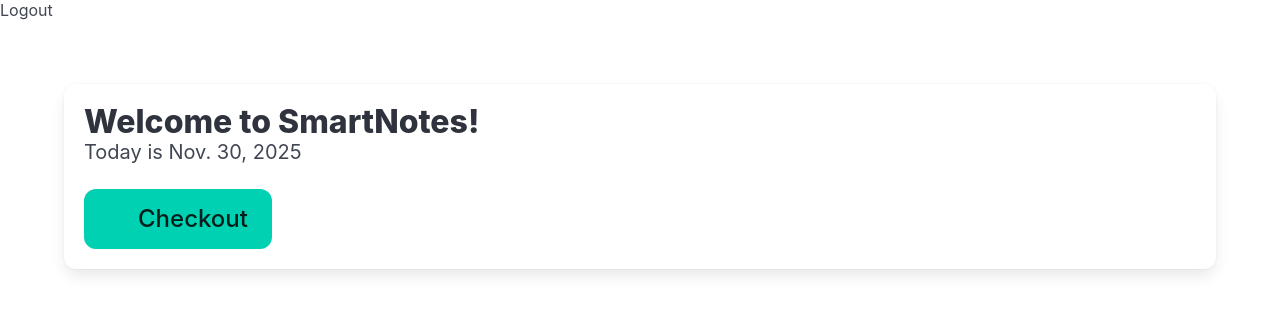
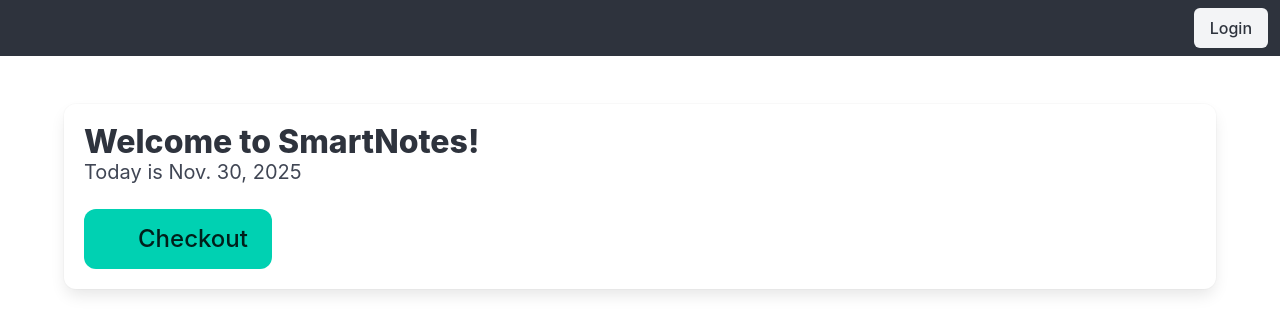
Before and after one commit to PrashantSBasnet/L5_WAT, a Django app: page / in a window 1280 px wide. Shown: the top 334 px of the page. Run offline with Django 5.2, Linux system fonts and the light colour scheme.

Commit message:
fix: logout in the navbar

```diff
--- a/django/home/urls.py
+++ b/django/home/urls.py
@@ -3,8 +3,8 @@ from django.urls import path
 from . import views
 
 urlpatterns=[
-    path('', views.HomeView.as_view()),
-    path('authorized', views.AuthorizedView.as_view()),
+    path('', views.HomeView.as_view(), name='home'),
+    path('authorized', views.AuthorizedView.as_view(), name='authorized'),
     path('login', views.LoginInterfaceView.as_view(), name='login'),
     path('logout', views.LogoutInterfaceView.as_view(), name='logout'),
 ]
--- a/django/static/template/base.html
+++ b/django/static/template/base.html
@@ -5,16 +5,37 @@
     <link rel="stylesheet" type="text/css" href="{% static 'css/style.css' %}">
 
     <!--     Bulma -->
-    <link rel="stylesheet" href="https://cdnjs.cloudflare.com/ajax/libs/bulma/1.0.4/css/bulma.min.css" integrity="sha512-yh2RE0wZCVZeysGiqTwDTO/dKelCbS9bP2L94UvOFtl/FKXcNAje3Y2oBg/ZMZ3LS1sicYk4dYVGtDex75fvvA==" crossorigin="anonymous" referrerpolicy="no-referrer" />
+    <link rel="stylesheet" href="https://cdnjs.cloudflare.com/ajax/libs/bulma/1.0.4/css/bulma.min.css"
+          integrity="sha512-yh2RE0wZCVZeysGiqTwDTO/dKelCbS9bP2L94UvOFtl/FKXcNAje3Y2oBg/ZMZ3LS1sicYk4dYVGtDex75fvvA=="
+          crossorigin="anonymous" referrerpolicy="no-referrer"/>
     <!--     &lt;!&ndash; Bootstrap CSS &ndash;&gt;-->
     <!--    <link href="https://cdn.jsdelivr.net/npm/bootstrap@5.3.3/dist/css/bootstrap.min.css" rel="stylesheet">-->
 </head>
 <body>
 
-   <form method="post" action="{% url 'logout' %}">
+<!-- Navbar -->
+<nav class="navbar has-background-dark">
+
+    <div class="navbar-menu">
+        <div class="navbar-end">
+            <div class='navbar-item'>
+                {% if user.is_authenticated %}
+                <a href="{% url 'notes.list' %}" class="button is-light" type="submit">View Notes</a>
+                <form method="POST" action="{% url 'logout' %}">
                     {% csrf_token %}
-    <button type="submit">Logout</button>
+                    <button type="submit" class="button is-light" type="submit">Logout</button>
                 </form>
+                {% else %}
+                <a href="{% url 'login' %}" class="button is-light">Login</a>
+                {% endif %}
+            </div>
+        </div>
+
+
+    </div>
+    </div>
+</nav>
+
 
 {% block content %}
 {% endblock %}
```
Lines whose indentation alone changed are shown as unchanged.
